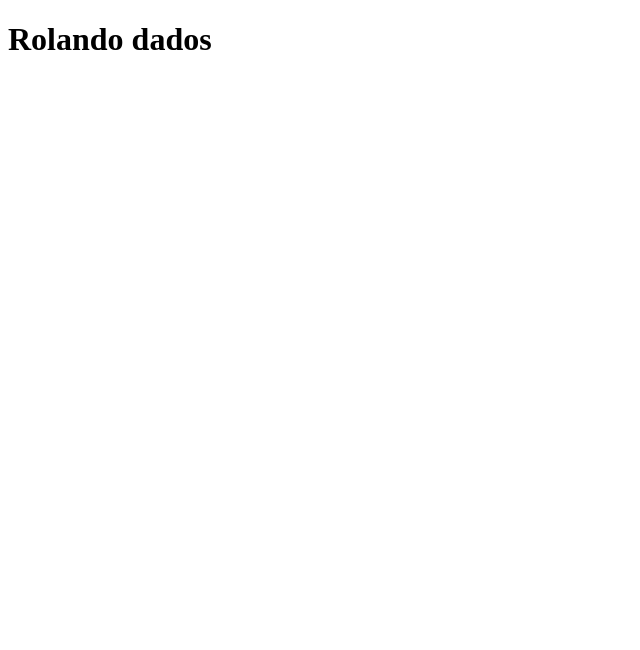
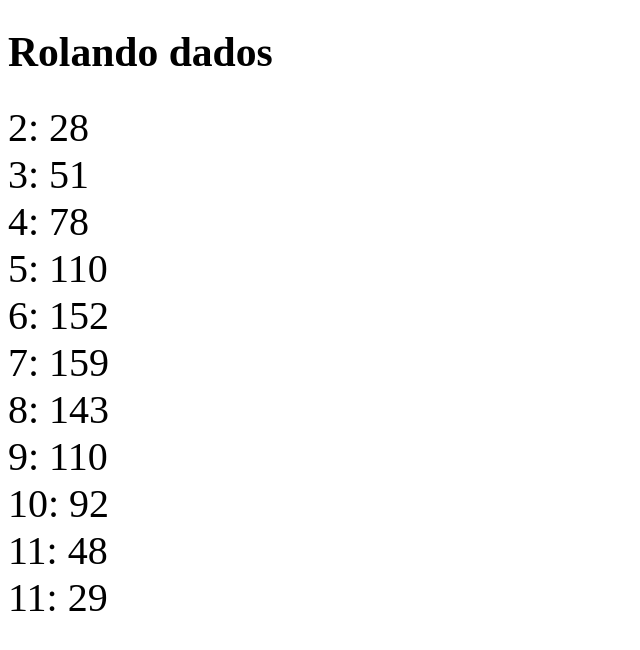
Before and after one commit to Kenzie-Academy-Brasil-Developers/entrega-rolando-dados-sprint-3-gelosde, a plain HTML site: page index.html in a window 1280 px wide. Shown: the whole page, without its empty margins (0-640 px from the left). Drawn offline with Linux system fonts and the light colour scheme.

Commit message:
Add files via upload

```diff
--- /dev/null
+++ b/dice-roller.js
@@ -0,0 +1,62 @@
+window.onload = function meudado() {
+let valor = [0,0,0,0,0,0,0,0,0,0,0];
+let comdado;
+let comdado1;
+let comdado2;
+let min = Math.ceil(1);
+let max = Math.floor(6);
+
+for(let cont =0;cont<1000;cont++){
+    comdado1= Math.floor(Math.random() * (max - min + 1)) + min;
+    console.log("dado1: "+comdado1);
+    comdado2= Math.floor(Math.random() * (max - min + 1)) + min;
+    console.log("dado2: "+comdado2);
+    comdado=comdado1+comdado2;
+    valor[comdado-2]+=1;
+}
+let dads2 =document.createElement("div");
+document.body.appendChild(dads2);
+dads2.innerHTML="2:  "+valor[0];
+
+let dads3 =document.createElement("div");
+document.body.appendChild(dads3);
+dads3.innerHTML="3:  "+valor[1];
+
+let dads4 =document.createElement("div");
+document.body.appendChild(dads4);
+dads4.innerHTML="4:  "+valor[2];
+
+let dads5 =document.createElement("div");
+document.body.appendChild(dads5);
+dads5.innerHTML="5:  "+valor[3];
+
+let dads6 =document.createElement("div");
+document.body.appendChild(dads6);
+dads6.innerHTML="6:  "+valor[4];
+
+let dads7 =document.createElement("div");
+document.body.appendChild(dads7);
+dads7.innerHTML="7:  "+valor[5];
+
+let dads8 =document.createElement("div");
+document.body.appendChild(dads8);
+dads8.innerHTML="8:  "+valor[6];
+
+let dads9 =document.createElement("div");
+document.body.appendChild(dads9);
+dads9.innerHTML="9:  "+valor[7];
+
+let dads10 =document.createElement("div");
+document.body.appendChild(dads10);
+dads10.innerHTML="10:  "+valor[8];
+
+let dads11 =document.createElement("div");
+document.body.appendChild(dads11);
+dads11.innerHTML="11:  "+valor[9];
+
+let dads12 =document.createElement("div");
+document.body.appendChild(dads12);
+dads12.innerHTML="11:  "+valor[10];
+
+
+}
--- a/index.html
+++ b/index.html
@@ -8,6 +8,34 @@
 <body>
     <h1>Rolando dados</h1>
 
-    <script src="dice-roller.js"></script>
+    <script src="dice-roller.js">
+
+    </script>
+    <style>
+        @media screen and (max-device-width: 480px)  {
+        h1{
+        display: flex;
+        text-align: center;
+        font-size: 260%;
+        }
+        div{
+        display: flex;
+        text-align: center;
+        font-size: 250%;
+        }
+    }
+        @media screen and (min-device-width: 481px)  {
+            h1{
+        display: flex;
+        text-align: left;
+        font-size: 260%;
+        }
+        div{
+        display: flex;
+        text-align: left;
+        font-size: 250%;
+        }
+        }
+    </style>
 </body>
 </html>
```
